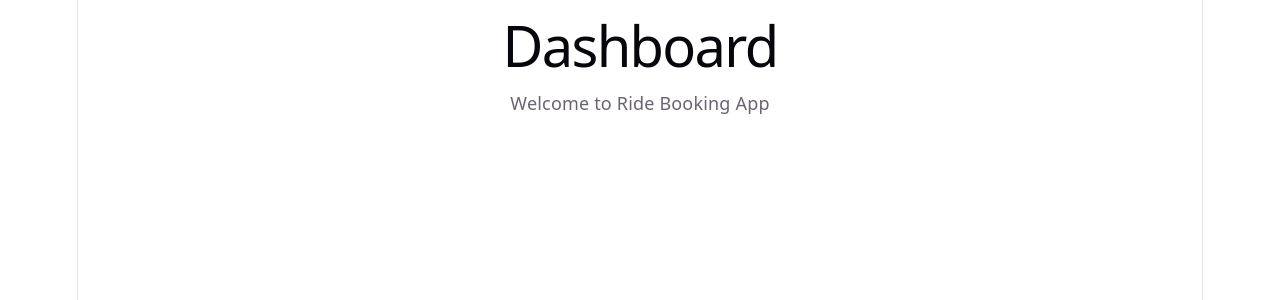
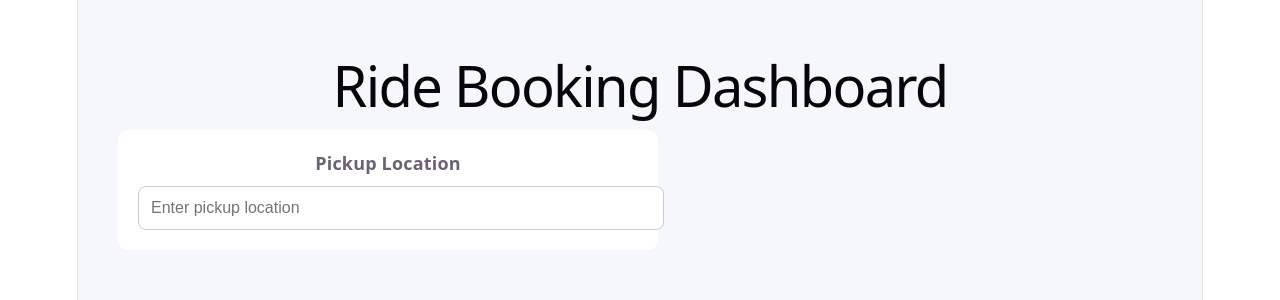
Before and after one commit to Varshithapenupothula13/full-stack-assessment, a React (Vite) app in the folder client/: page /dashboard in a window 1280 px wide. Shown: the top 300 px of the page. Built offline with nearby package versions, Linux system fonts and the light colour scheme.

Commit message:
added pickup location input

```diff
--- a/client/src/pages/Dashboard.jsx
+++ b/client/src/pages/Dashboard.jsx
@@ -1,8 +1,51 @@
+import { useState } from "react";
+
 function Dashboard() {
+  const [pickup, setPickup] = useState("");
+
   return (
-    <div>
-      <h1>Dashboard</h1>
-      <p>Welcome to Ride Booking App</p>
+    <div
+      style={{
+        minHeight: "100vh",
+        background: "#f5f7fb",
+        padding: "40px",
+      }}
+    >
+      <h1>Ride Booking Dashboard</h1>
+
+      <div
+        style={{
+          background: "white",
+          padding: "20px",
+          borderRadius: "10px",
+          marginTop: "20px",
+          maxWidth: "500px",
+        }}
+      >
+        <label
+          style={{
+            fontWeight: "bold",
+            display: "block",
+            marginBottom: "10px",
+          }}
+        >
+          Pickup Location
+        </label>
+
+        <input
+          type="text"
+          placeholder="Enter pickup location"
+          value={pickup}
+          onChange={(e) => setPickup(e.target.value)}
+          style={{
+            width: "100%",
+            padding: "12px",
+            borderRadius: "8px",
+            border: "1px solid #ccc",
+            fontSize: "16px",
+          }}
+        />
+      </div>
     </div>
   );
 }
```
